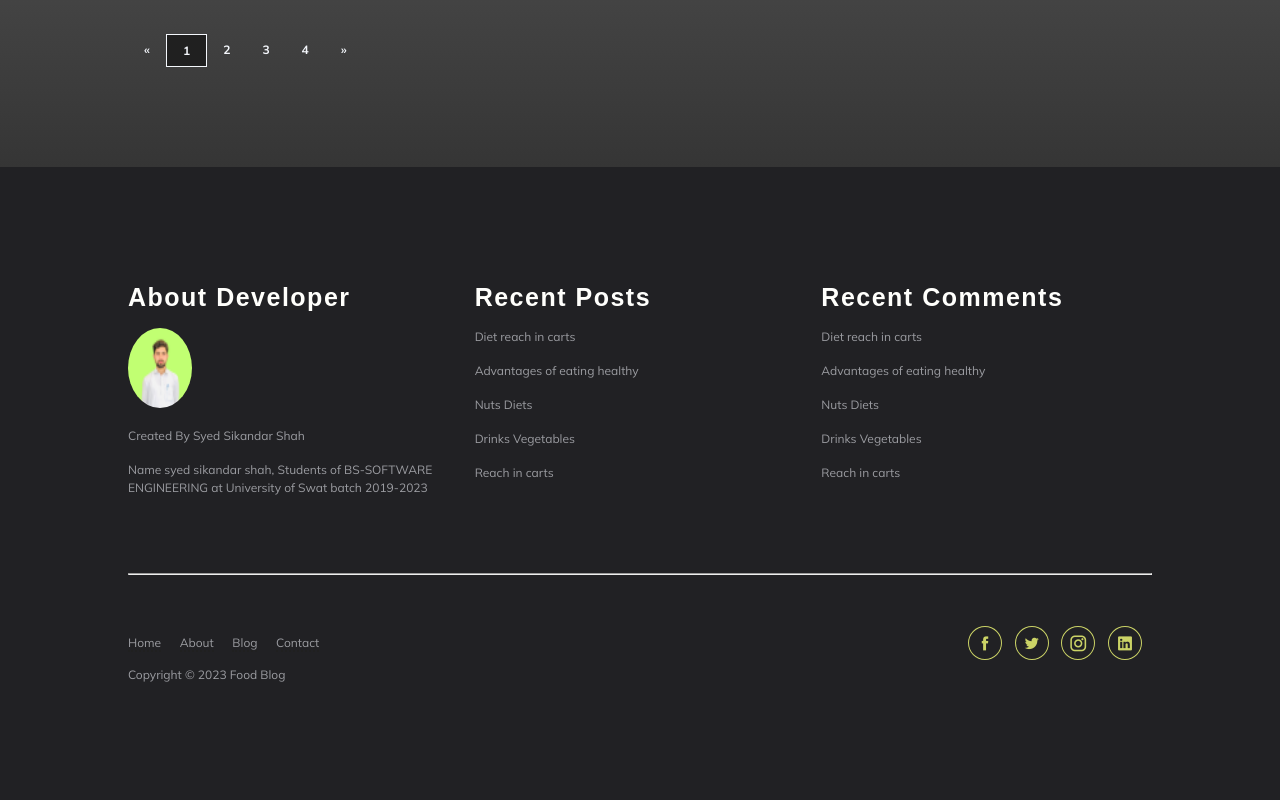
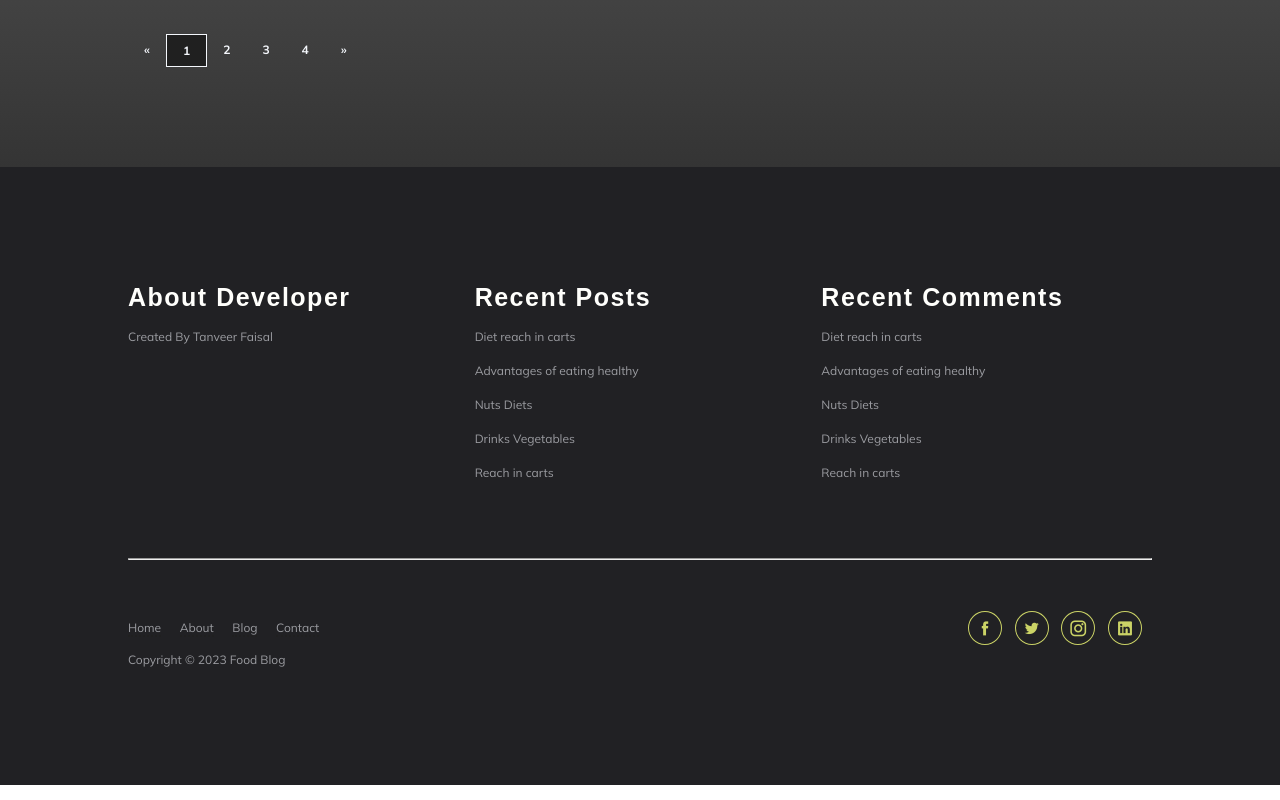
Before and after one commit to Sayed70480/food-Blog, a plain HTML site: page index.html in a window 1280 px wide. Shown: the part 2235-3035 px from the top of the page. Drawn offline with Linux system fonts and the light colour scheme.

Commit message:
Update index.html

```diff
--- a/index.html
+++ b/index.html
@@ -275,10 +275,9 @@
             <div class="footer-top">
                 <div class="left">
                     <h3> About Developer</h3>
-                    <img src="creater.png" alt="">
-                    <p> Created By Syed Sikandar Shah</p>
-                    <p>Name syed sikandar shah, Students of BS-SOFTWARE ENGINEERING at University of Swat batch
-                        2019-2023 </p>
+
+                    <p> Created By Tanveer Faisal</p>
+
                 </div>
                 <div class="center">
                     <h3> Recent Posts</h3>
```
